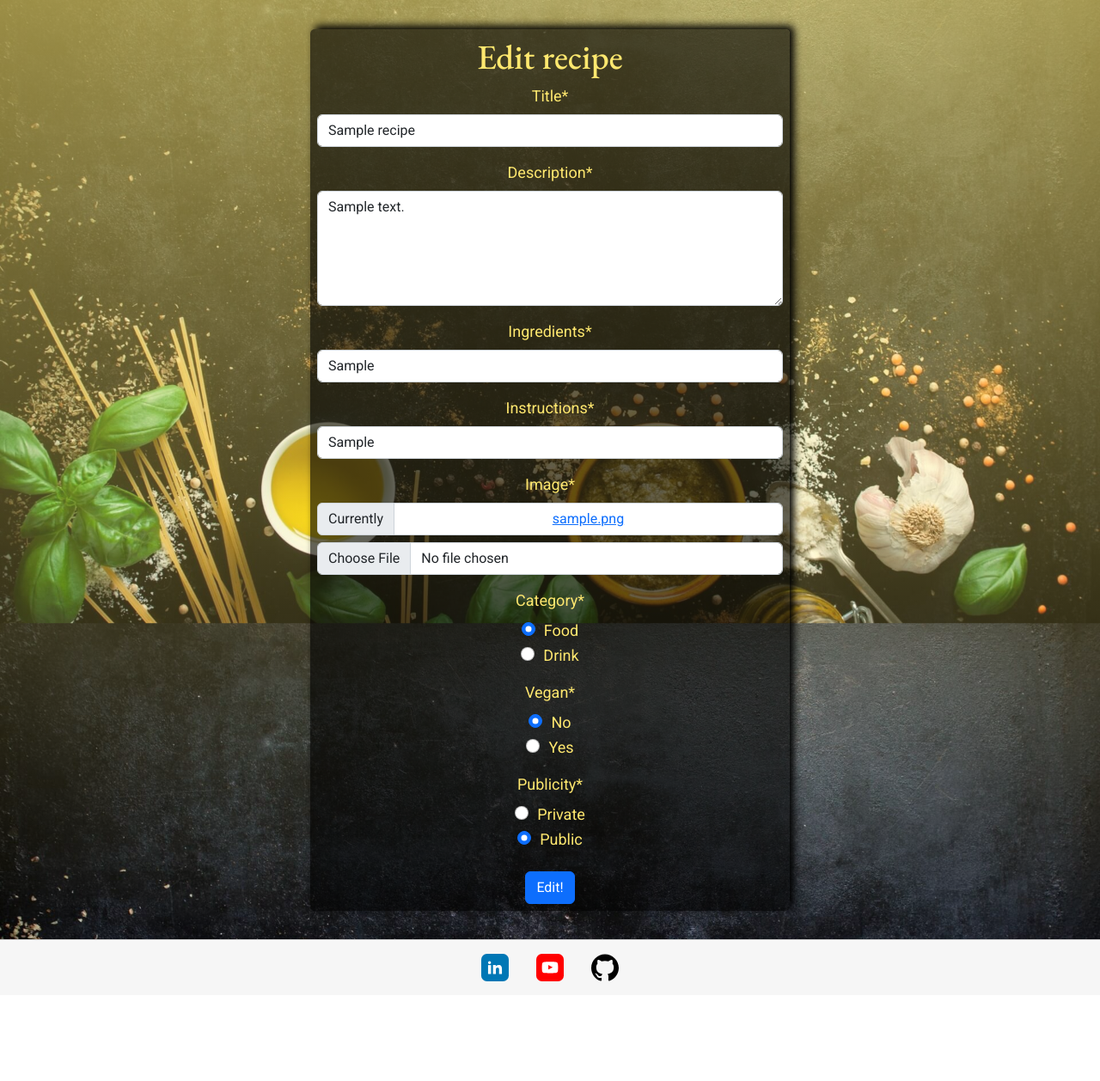
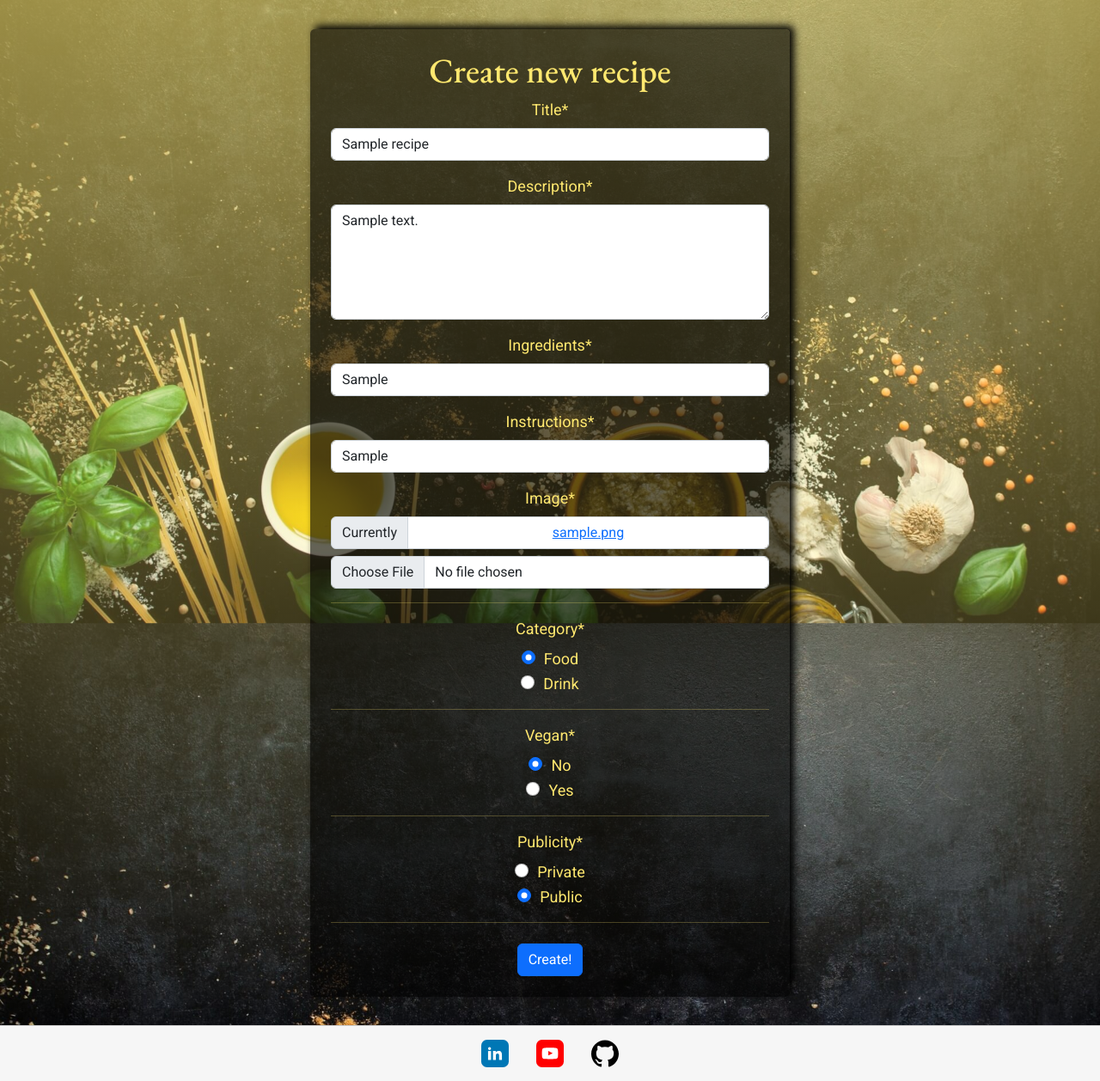
Before and after one commit to PatSvedberg/RecipeRepublic, a Django app: page /edit/1/ in a window 1280 px wide. Shown: the part 128-1386 px from the top of the page at 86% size. Before the commit the page ends 1270 px from the top, so only its background shows below. Run offline with Django 3.2, Linux system fonts and the light colour scheme; a user stored in the database is signed in; tables that the repository leaves empty hold one stand-in row (values such as "Sample post"); parts of the project's set-up code (start-up, migrations or seed data) failed here and were passed over; some libraries are stand-ins or nearby versions.

Commit message:
Add edit_recipe the same style as new_recipe

```diff
--- a/recipe/templates/recipe/recipe_edit.html
+++ b/recipe/templates/recipe/recipe_edit.html
@@ -3,15 +3,61 @@
 {% block title %}Edit Recipe{% endblock %}
 
 {% block content %}
+<section class="create-recipe-section">
     <div class="container">
-    <form method="POST" enctype="multipart/form-data" class="p-2 form">
-        <h1 class="text-center">Edit recipe</h1>
+        <form method="POST" enctype="multipart/form-data" class="p-4 form">
+            <h1 class="text-center">Create new recipe</h1>
             {% csrf_token %}
             {{ form.media }}
-        {{ form|crispy }}
+
+            <!-- Field: Title -->
+            <div class="form-group">
+                {{ form.title|as_crispy_field }}
+            </div>
+
+            <!-- Field: Description -->
+            <div class="form-group">
+                {{ form.description|as_crispy_field }}
+            </div>
+
+            <!-- Field: Ingredients -->
+            <div class="form-group">
+                {{ form.ingredients|as_crispy_field }}
+            </div>
+
+            <!-- Field: Instructions -->
+            <div class="form-group">
+                {{ form.instructions|as_crispy_field }}
+            </div>
+
+            <!-- Field: Image -->
+            <div class="form-group">
+                {{ form.image|as_crispy_field }}
+            </div>
+            <hr>
+
+            <!-- Field: Category -->
+            <div class="form-group">
+                {{ form.category|as_crispy_field }}
+            </div>
+            <hr>
+
+            <!-- Field: Vegan -->
+            <div class="form-group">
+                {{ form.vegan|as_crispy_field }}
+            </div>
+            <hr>
+
+            <!-- Field: Publicity -->
+            <div class="form-group">
+                {{ form.publicity|as_crispy_field }}
+            </div>
+            <hr>
+
             <div class="text-center">
-            <button type="submit" class="btn btn-primary mt-2">Edit!</button>
+                <button type="submit" class="btn btn-primary mt-2">Create!</button>
             </div>
         </form>
     </div>
+</section>
 {% endblock %}
```
Lines whose indentation alone changed are shown as unchanged.
